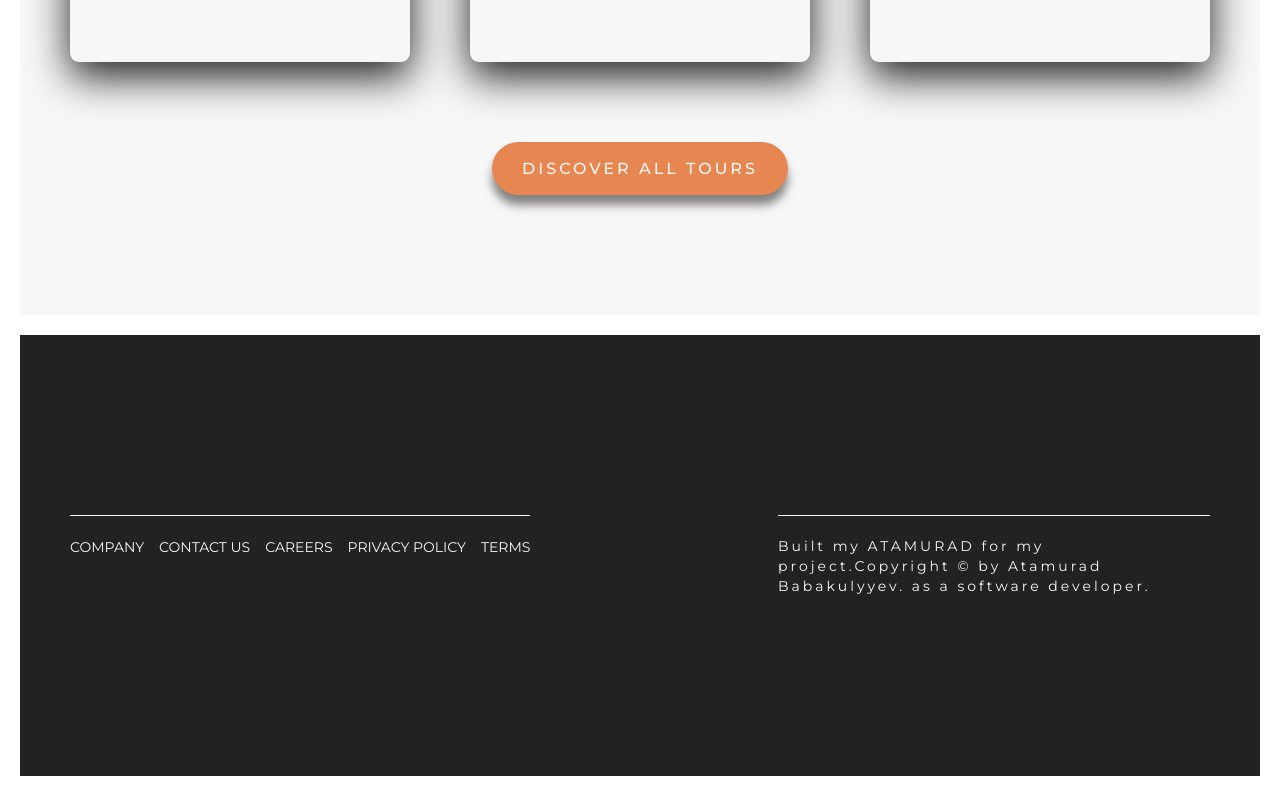
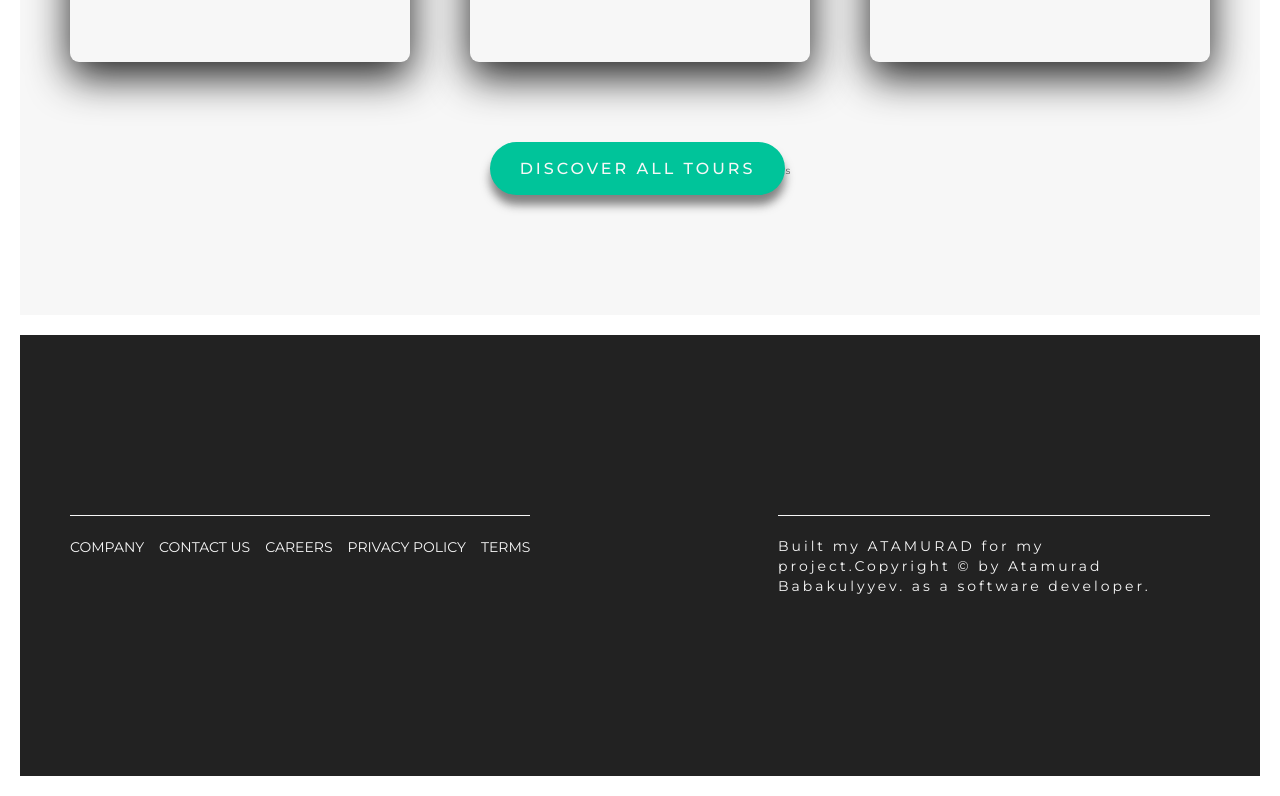
Before and after one commit to Atash3000/Safari-desert-app, a React (Create React App) app: page / in a window 1280 px wide. Shown: the part 2895-3691 px from the top of the page. Built offline with nearby package versions, Linux system fonts and the light colour scheme.

Commit message:
change color of button in card component

```diff
--- a/src/components/Card/Card.js
+++ b/src/components/Card/Card.js
@@ -92,8 +92,8 @@ function Card() {
         </div>
       </div>
       <div class="u-text-center u-margin-top-big">
-      <a href="#" class="btn btn--yellow">discover all tours</a>
-
+      <a href="#" class="btn btn--blue">discover all tours</a>
+s
       </div>
     </section>
   )
--- a/src/sass/components/_button.scss
+++ b/src/sass/components/_button.scss
@@ -47,4 +47,9 @@
     color: $color-white;
   }
 
+    &--blue {
+    background-color:$color-carribian-green;
+    color: $color-white;
+  }
+
 }
```
